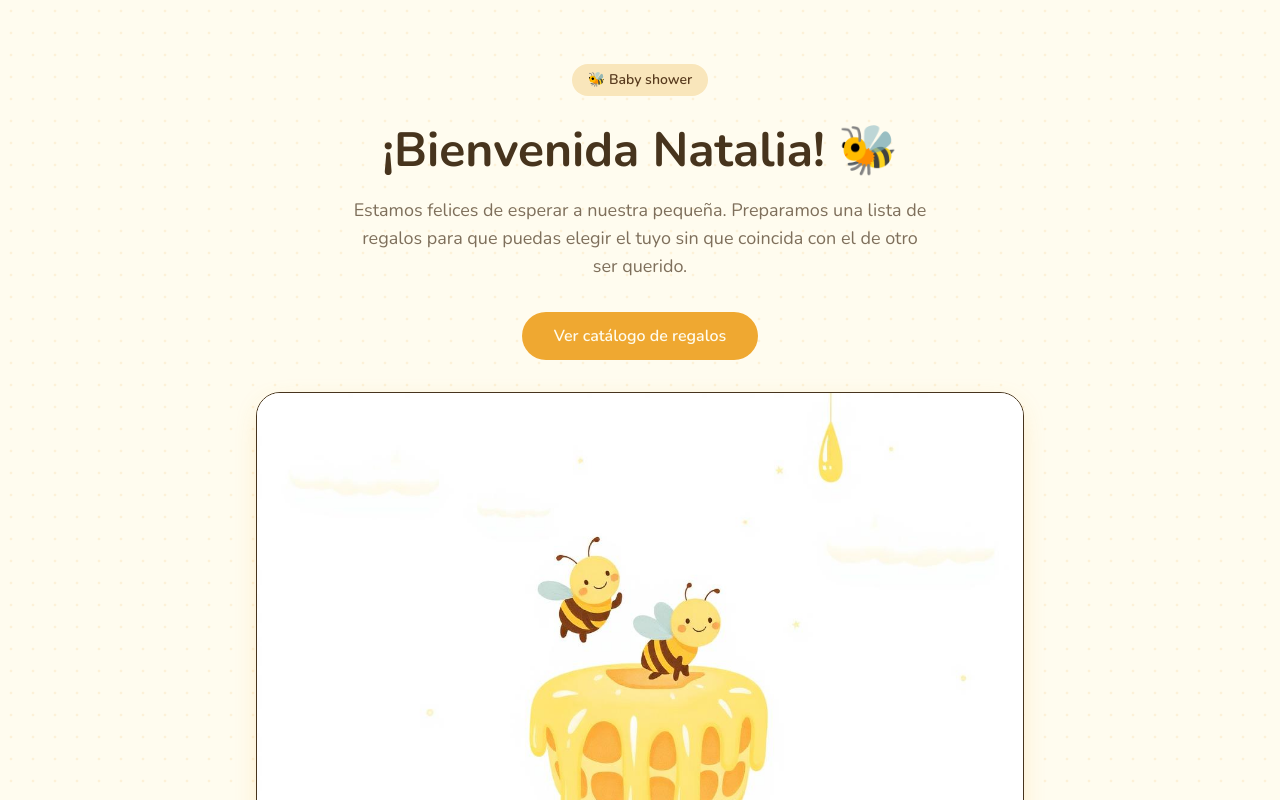
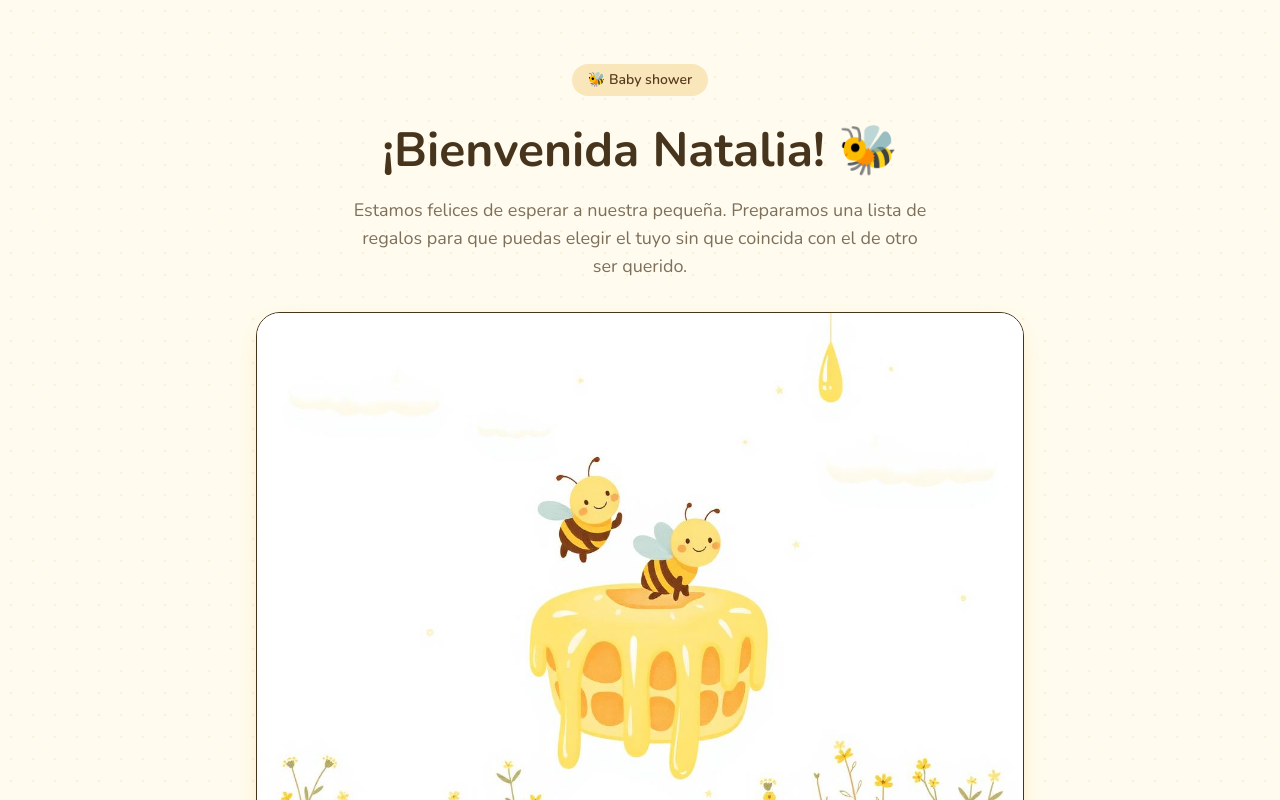
Before and after one commit to k-juarez/baby-shower, a Next.js app: page / in a window 1280 px wide. Shown: the top 800 px of the page. Built offline with nearby package versions, Linux system fonts and the light colour scheme.

Commit message:
fix: move CTA button after hero image on landing page

```diff
--- a/app/page.tsx
+++ b/app/page.tsx
@@ -107,6 +107,15 @@ export default function HomePage() {
             de otro ser querido.
           </p>
 
+          {/* Hero image */}
+          <div className="mt-8 w-full overflow-hidden rounded-3xl border bg-card shadow-[var(--shadow-soft)]">
+            <img
+              src="/bee-hero.jpg"
+              alt="Decoración de baby shower con temática de abejas"
+              className="h-full w-full object-cover"
+            />
+          </div>
+
           {/* CTA */}
           <div className="mt-8 flex justify-center">
             <Link
@@ -115,15 +124,6 @@ export default function HomePage() {
             >
               Ver catálogo de regalos
             </Link>
-          </div>
-
-          {/* Hero image */}
-          <div className="mt-8 w-full overflow-hidden rounded-3xl border bg-card shadow-[var(--shadow-soft)]">
-            <img
-              src="/bee-hero.jpg"
-              alt="Decoración de baby shower con temática de abejas"
-              className="h-full w-full object-cover"
-            />
           </div>
         </div>
       </div>
```
